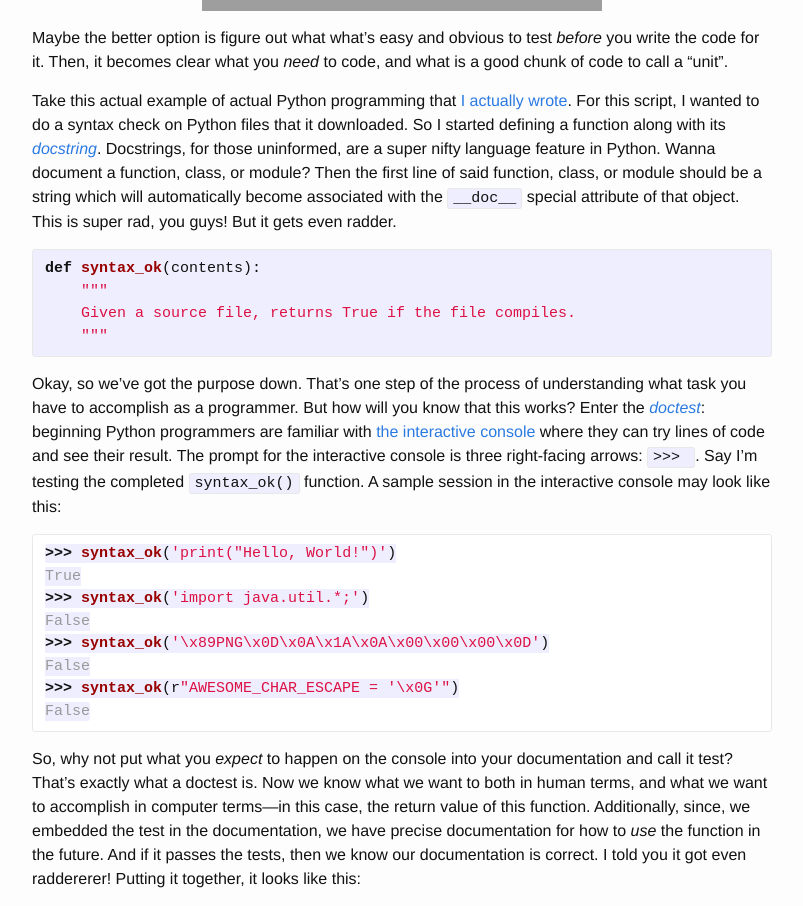
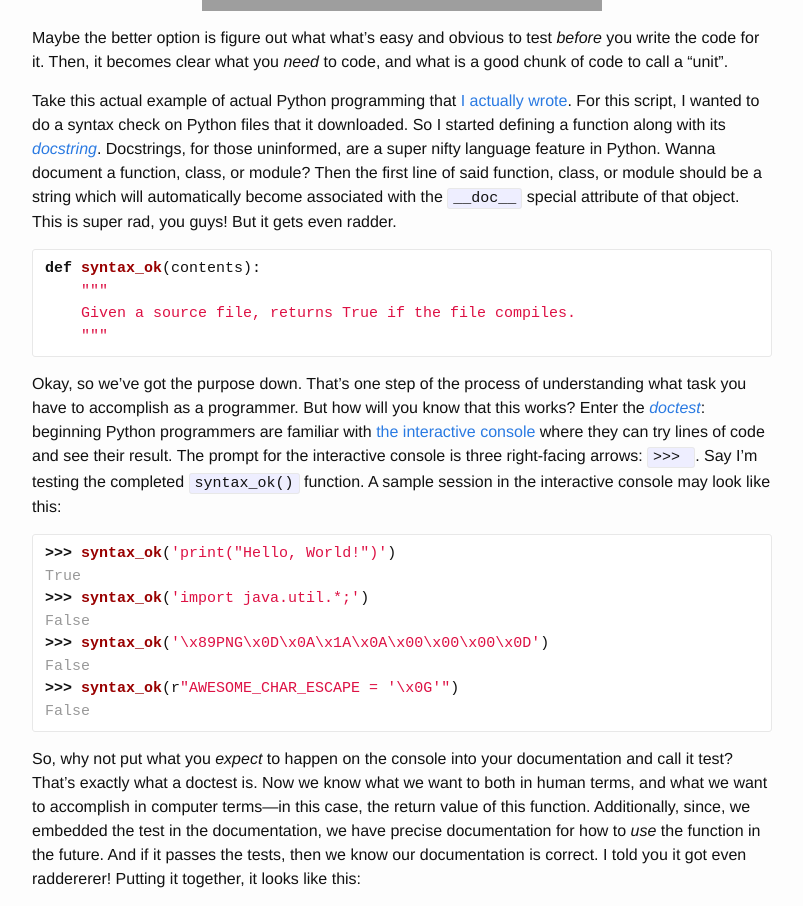
Before and after one commit to eddieantonio/blog, a Jekyll site: the page built from _posts/2015-04-26-testing.md, in a window 1280 px wide. Shown: the part 3182-4088 px from the top of the page, without its empty margins (238-1041 px from the left). Built offline with Jekyll 4.4.1, drawn with Linux system fonts in a browser that asks for light colours; comment, search, counter and statistics services are not loaded; grey boxes are pictures that could not be loaded.

Commit message:
Update to use Jekyll 3 + Rouge.

```diff
--- a/_config.yml
+++ b/_config.yml
@@ -12,7 +12,7 @@ github_username:  eddieantonio
 markdown: kramdown
 drafts: no
 permalink: pretty
-highlighter: pygments
+highlighter: rouge
 
 # Defaults sets everything to a post, with me as the author and comments
 # enabled.
@@ -38,3 +38,4 @@ gems:
  - jemoji # Most important!
  - jekyll-redirect-from
  - jekyll-sitemap
+ - jekyll-gist
--- a/_posts/2015-04-26-testing.md
+++ b/_posts/2015-04-26-testing.md
@@ -131,12 +131,12 @@ a string which will automatically become associated with the `__doc__`
 special attribute of that object. This is super rad, you guys! But it
 gets even radder.
 
-{% highlight python %}
+~~~ python
 def syntax_ok(contents):
     """
     Given a source file, returns True if the file compiles.
     """
-{% endhighlight %}
+~~~
 
 Okay, so we've got the purpose down. That's one step of the process of
 understanding what task you have to accomplish as a programmer. But how
@@ -172,7 +172,7 @@ this:
 [pyrepl]: https://docs.python.org/2/tutorial/interpreter.html#interactive-mode
 [doctest]: https://docs.python.org/2/library/doctest.html
 
-{% highlight python %}
+~~~ python
 def syntax_ok(contents):
     r"""
     Given a source file, returns True if the file compiles.
@@ -186,20 +186,20 @@ def syntax_ok(contents):
     >>> syntax_ok(r"AWESOME_CHAR_ESCAPE = '\x0G'")
     False
     """
-{% endhighlight %}
+~~~
 
 At this stage, I knew what I wanted, but didn't know how to accomplish
 it, so I just looked up appropriate documentation. But the important
 part was that _I now knew where to start_. I implemented it thusly:
 
-{% highlight python %}
+~~~ python
     try:
         compile(contents, '<unknown>', 'exec')
         # why does compile throw so many generic exceptions...? >.<
     except (SyntaxError, TypeError, ValueError):
         return False
     return True
-{% endhighlight %}
+~~~
 
 There we go! As soon as I implemented it, I had working tests that
 I could run like this[^1]:
@@ -273,7 +273,7 @@ the result and promptly exit, destroying along with it the cached
 results of compilation. My finished product looked like this. Note the
 doctest within the documentation:
 
-{% highlight python %}
+~~~ python
 def syntax_ok(contents):
     r"""
     Given a source file, returns True if the file compiles.
@@ -301,7 +301,7 @@ def syntax_ok(contents):
         # Parent process.
         child_pid, status = os.waitpid(pid, 0)
         return status == 0
-{% endhighlight %}
+~~~
 
 In this way, my simple unit test helped me:
 
--- a/_sass/_syntax-highlighting.scss
+++ b/_sass/_syntax-highlighting.scss
@@ -65,3 +65,8 @@
     .vi    { color: #008080 } // Name.Variable.Instance
     .il    { color: #099 } // Literal.Number.Integer.Long
 }
+
+/* Ensure that the background is not highlighted weirdly for code blocks. */
+.highlight code {
+    background-color: inherit;
+}
```
